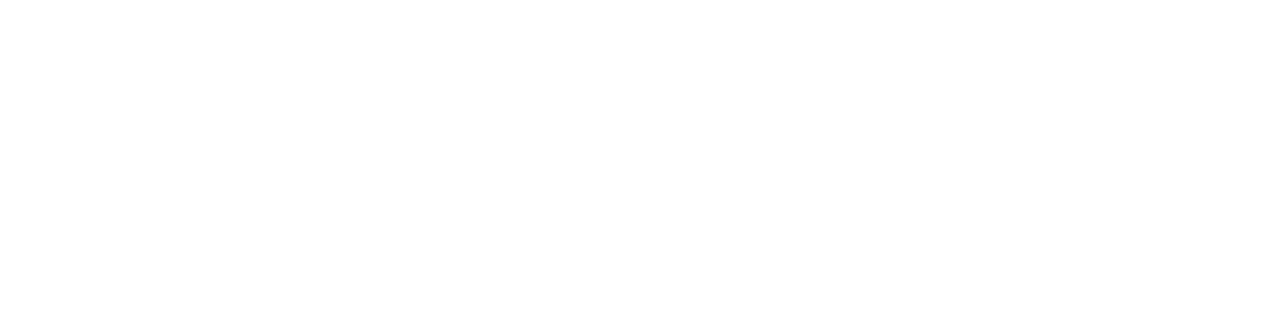
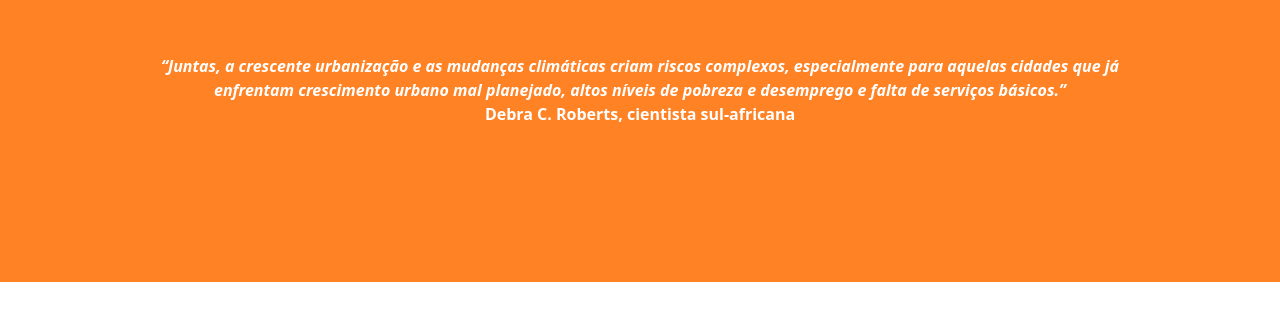
Before and after one commit to ImpactaOng/impacta, a React (Vite) app in the folder impacta/: page / in a window 1280 px wide. Shown: the part 102-422 px from the top of the page. Built offline with nearby package versions, Linux system fonts and the light colour scheme.

Commit message:
feat: adicionando tamanhos personalizados

```diff
--- a/impacta/src/pages/index.jsx
+++ b/impacta/src/pages/index.jsx
@@ -1,11 +1,21 @@
-import React from 'react'
+import React from "react";
 
 const Quotation = () => {
-  return (
-    <section className=''>
+    return (
+        <section className="bg-corPrincipal w-full h-96 flex items-center justify-center">
+            <div className="w-full flex flex-col justify-center items-center">
+                <p className="text-white w-4/5 text-center italic font-bold">
+                    “Juntas, a crescente urbanização e as mudanças climáticas
+                    criam riscos complexos, especialmente para aquelas cidades
+                    que já enfrentam crescimento urbano mal planejado, altos
+                    níveis de pobreza e desemprego e falta de serviços básicos.”
+                </p>
+                <h3 className="text-white font-bold">
+                    Debra C. Roberts, cientista sul-africana
+                </h3>
+            </div>
+        </section>
+    );
+};
 
-    </section>
-  )
-}
-
-export default Quotation
+export default Quotation;
--- a/impacta/tailwind.config.js
+++ b/impacta/tailwind.config.js
@@ -9,6 +9,25 @@
                 fundoPrincipal: "#181A1C",
                 fundoSecundario: "#27292E",
             },
+            screens: {
+                s380: "380px",
+                s480: "480px",
+                s580: "580px",
+                s680: "680px",
+                s780: "780px",
+                s880: "880px",
+                s980: "980px",
+                s1080: "1080px",
+                s1180: "1180px",
+                s1280: "1280px",
+                s1380: "1380px",
+                s1480: "1480px",
+                s1580: "1580px",
+                s1680: "1680px",
+                s1780: "1780px",
+                s1880: "1880px",
+                s1920: "1920px",
+            },
         },
     },
     plugins: [],
```
